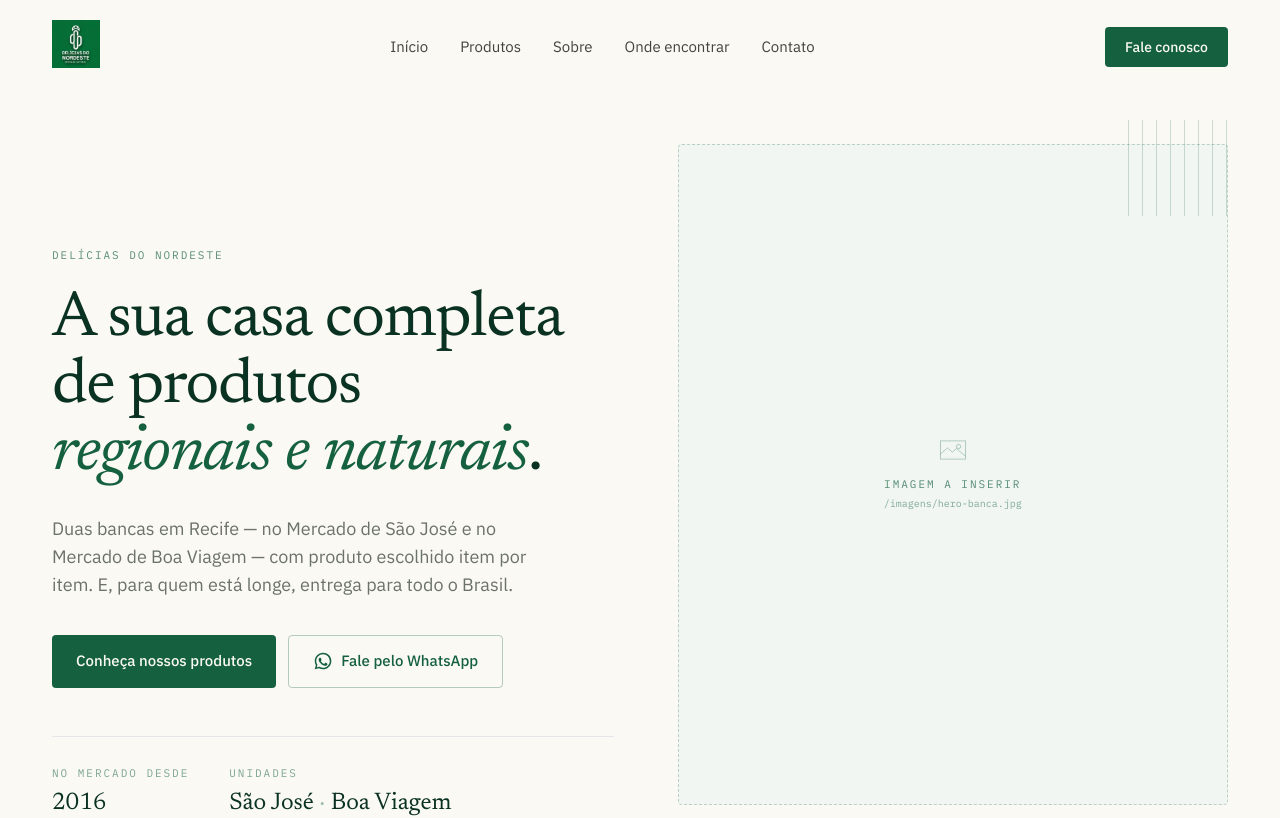
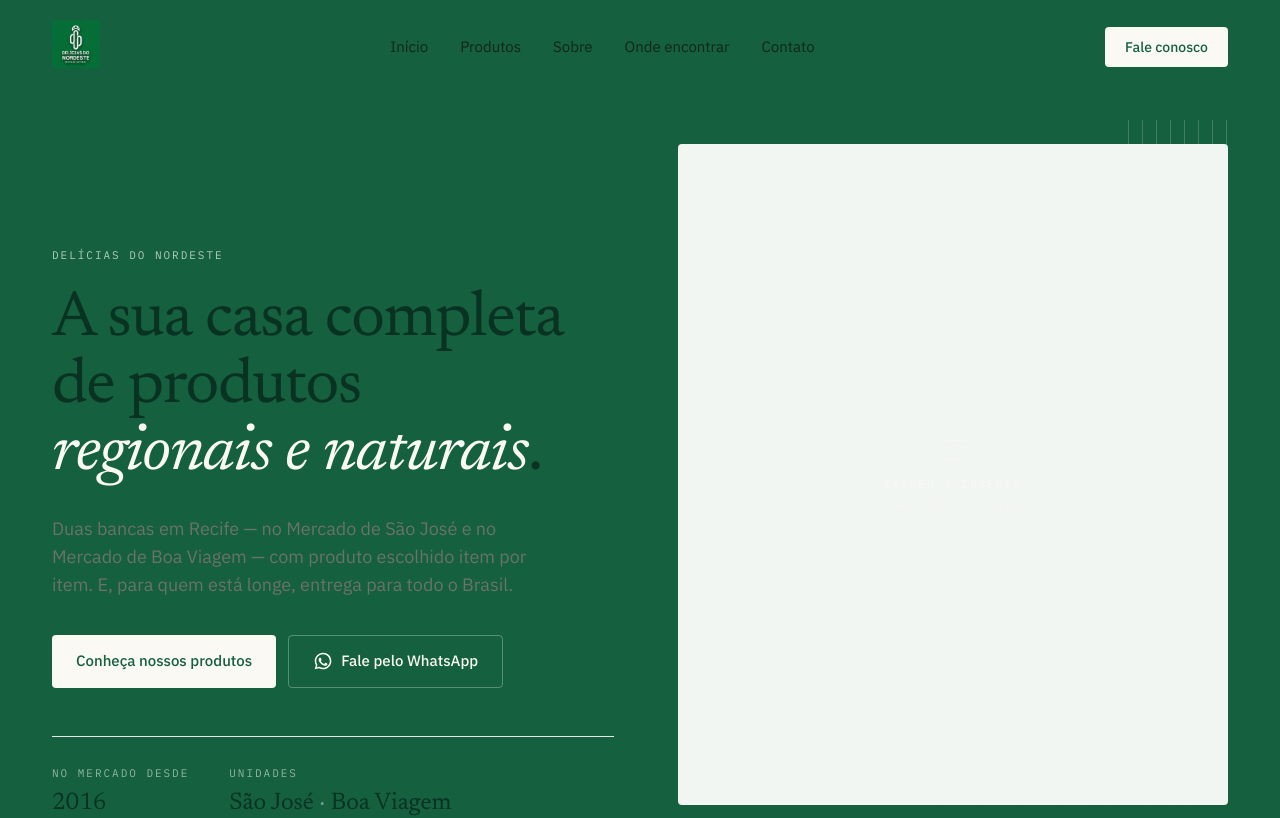
Before and after one commit to kaiopamorim-droid/Deliciasdonordeste, a React (Vite) app: page / in a window 1280 px wide. Shown: the top 818 px of the page. Built offline with nearby package versions, Linux system fonts and the light colour scheme.

Commit message:
fundo predominante verde, textos e acentos em branco

```diff
--- a/tailwind.config.js
+++ b/tailwind.config.js
@@ -16,13 +16,13 @@ export default {
     extend: {
       colors: {
   verde: {
-          DEFAULT: '#14603F', // ⚠️ SUBSTITUIR pelo verde da logo
+    DEFAULT: '#FBF9F4',
     escuro: '#0A3222',
     medio: '#1E7A51',
     claro: '#DCE9E1',
     vidro: '#F1F6F2',
   },
-        creme: '#FBF9F4',
+  creme: '#14603F',
   areia: '#EDE5D6',
   carvao: '#141613',
   cinza: '#6B7269',
```
Lines whose indentation alone changed are shown as unchanged.
